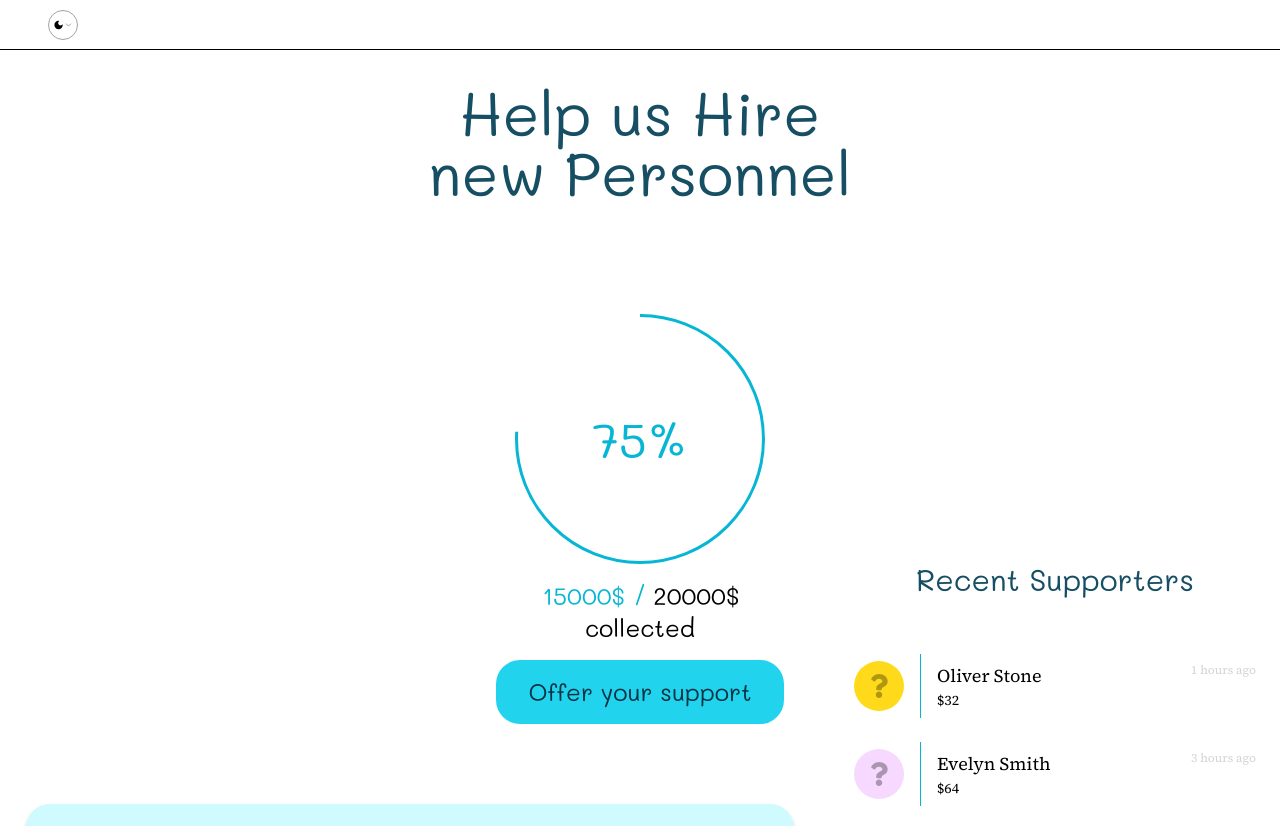
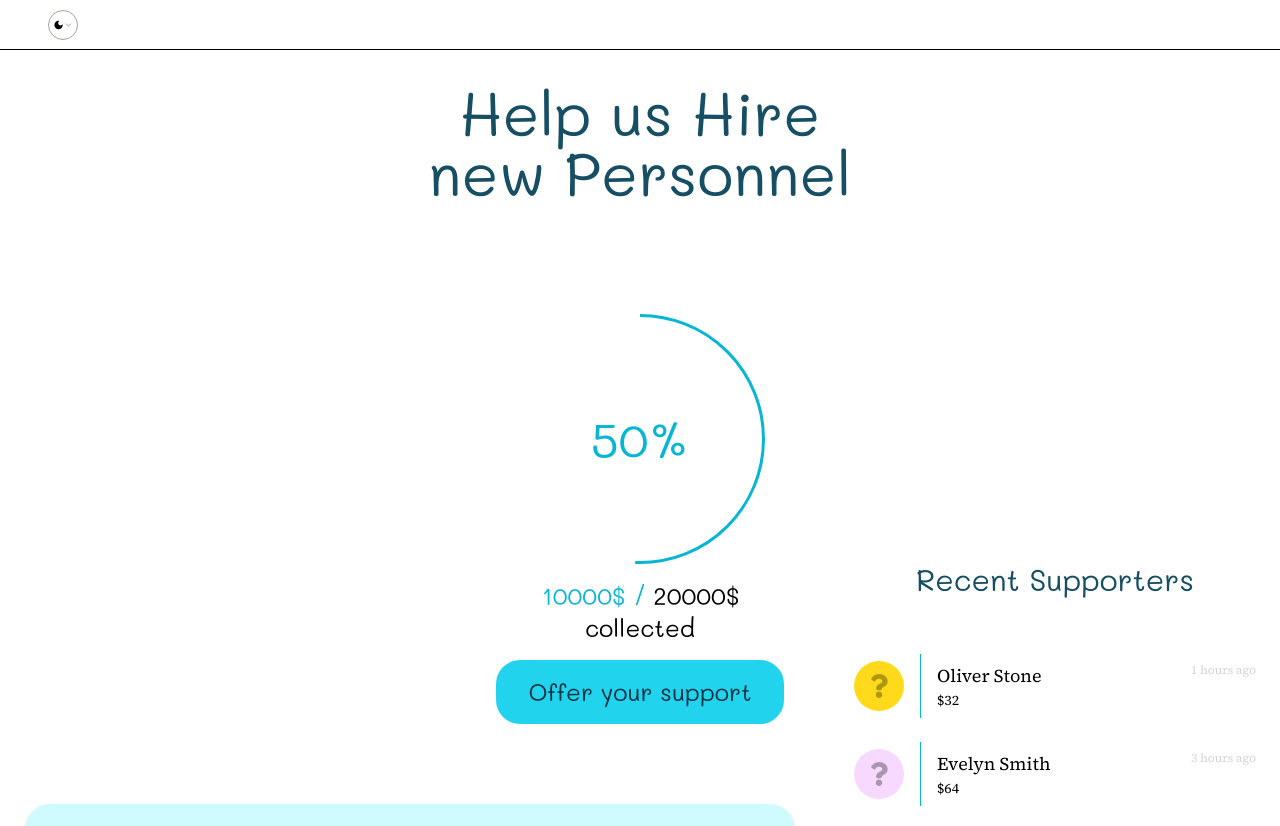
Before and after one commit to S-IR/medito-project, a Next.js app: page / in a window 1280 px wide. Shown: the top 826 px of the page. Built offline with nearby package versions, Linux system fonts and the light colour scheme.

Commit message:
please tell me it works x16

```diff
--- a/src/app/api/mock/metadata/route.ts
+++ b/src/app/api/mock/metadata/route.ts
@@ -12,7 +12,7 @@ export const runtime = 'edge'
  */
 export async function GET(request: NextRequest) {
 
-    const gathered = 15000
+    const gathered = 10000
     const target = 20000
   return new Response(JSON.stringify({ gathered, target}))
 }
--- a/src/components/homepage/DonationProgress.tsx
+++ b/src/components/homepage/DonationProgress.tsx
@@ -30,7 +30,6 @@ const DonationProgress = () => {
       progress : 0
     },
 
-    config: config.gentle,
   }))
 
   //at first fetch the full metadata
```
